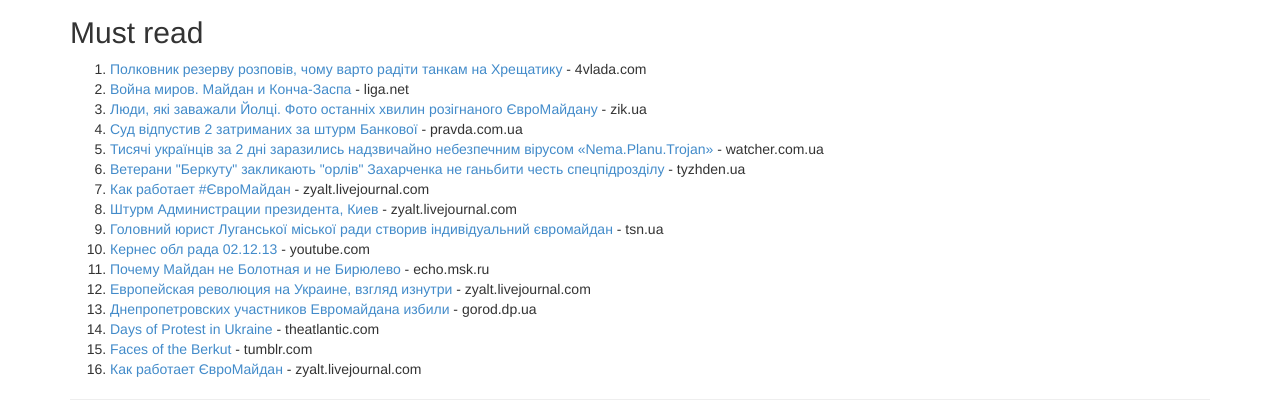
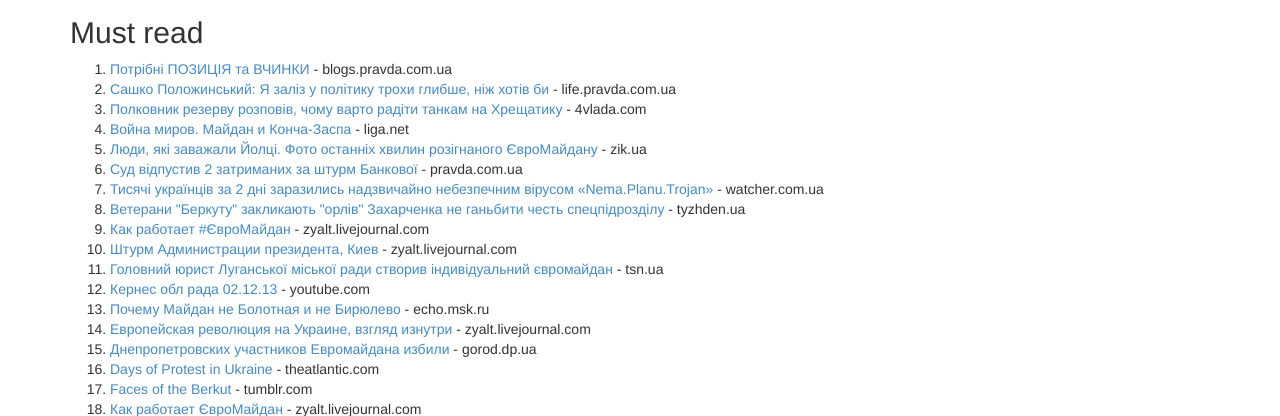
Before and after one commit to aleksey-tk/maidan, a Jekyll site: the page built from articles.html, in a window 1280 px wide, cut to the strip 304-720 px from the top of the page. Built offline with Jekyll 4.4.1, drawn with Linux system fonts in a browser that asks for light colours.

Commit message:
Updated articles.yml

```diff
--- a/_data/articles.yml
+++ b/_data/articles.yml
@@ -1,3 +1,9 @@
+- url: http://blogs.pravda.com.ua/authors/ogrysko/52a098ccc52c7/
+  title: "Потрібні ПОЗИЦІЯ та ВЧИНКИ"
+  domain: blogs.pravda.com.ua
+- url: http://life.pravda.com.ua/person/2013/12/5/144138/
+  title: "Сашко Положинський: Я заліз у політику трохи глибше, ніж хотів би"
+  domain: life.pravda.com.ua
 - url: http://4vlada.com/rivne/31685
   title: "Полковник резерву розповів, чому варто радіти танкам на Хрещатику"
   domain: 4vlada.com
```
